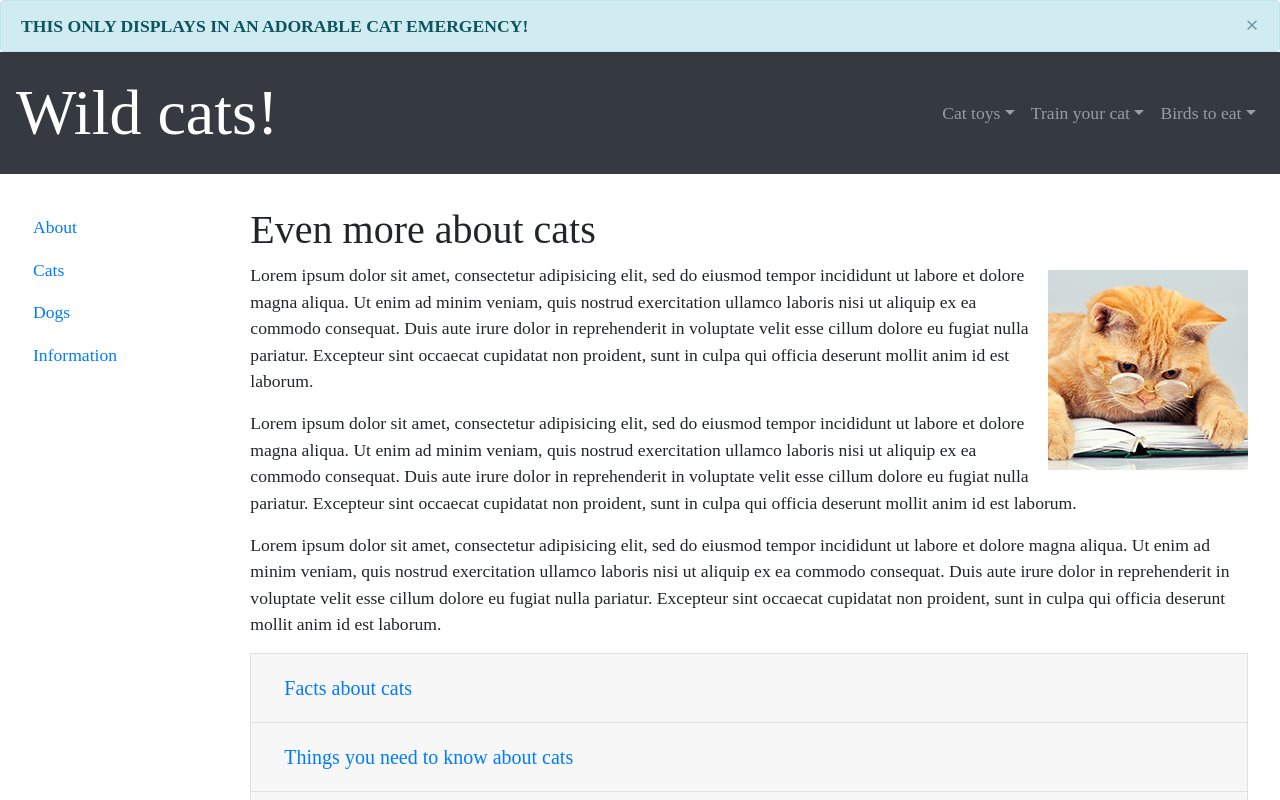
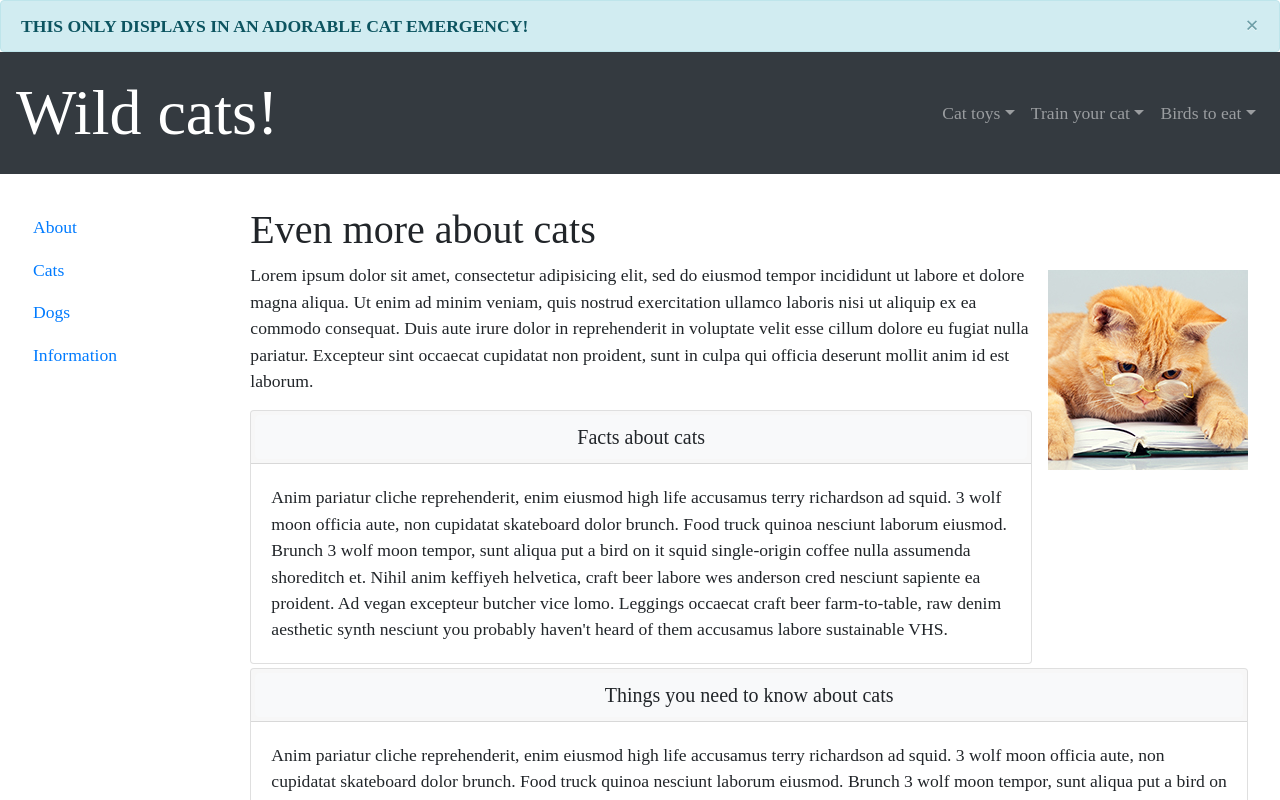
Before and after one commit to mikewatters/html300-project, a Nuxt app: page /information in a window 1280 px wide. Shown: the top 800 px of the page. Built offline with nearby package versions, Linux system fonts and the light colour scheme; a web font is replaced by a local one.

Commit message:
First commit

```diff
--- a/components/Card.vue
+++ b/components/Card.vue
@@ -18,7 +18,7 @@ export default {
 <div class="card bg-light text-white">
   <img :src="card.url" class="card-img" :alt="card.alt">
 </div>
-<p> {{ card.id }}</p>
+
 </template>
 
 <style scoped>
--- a/components/mixins.js
+++ b/components/mixins.js
@@ -14,8 +14,11 @@ export default {
     },
     myMethod() {
       console.log("and this is working");
-      var element = document.getElementById("black-border");
-      element.classList.toggle("red-border");
+      var element = document.querySelectorAll(".card");
+      console.log(element)
+      element.forEach(function(e) {
+        e.classList.toggle("red-border");
+      })
     }
   }
 }
--- a/pages/cats/index.vue
+++ b/pages/cats/index.vue
@@ -37,6 +37,9 @@ export default {
   <h1>These are a few of my favorite cats</h1>
   <!-- Image content goes here -->
   <p>I'm calling The Cat API for nine incredible cats!</p>
+      <b-button v-if="myVal" @click="myMethod()" class="btn-success" v-b-popover.hover.top="'Make these cats go hmmm.'" title="Do it now">
+      Click me to make the cats bigger
+    </b-button>
   <section class="card-columns" v-if="cards">
     <card v-for="card in cards" :img="card.url" :card="card" :key="card.id">
     </card>
@@ -49,15 +52,10 @@ export default {
 
 <!-- Add "scoped" attribute to limit CSS to this component only -->
 <style scoped>
-.black-border {
-  border: 0.5rem solid #444;
-}
-
-.card img {
+.card {
 width: 100%;
 }
 .red-border {
   border: 0.5rem solid #d9534f;
-  width: 50%;
 }
 </style>
--- a/pages/information/index.vue
+++ b/pages/information/index.vue
@@ -6,26 +6,20 @@
   <img src="../../assets/cats6.jpg" alt="another orange cat with glasses" class="float-right">
   <p>Lorem ipsum dolor sit amet, consectetur adipisicing elit, sed do eiusmod tempor incididunt ut labore et dolore magna aliqua. Ut enim ad minim veniam, quis nostrud exercitation ullamco laboris nisi ut aliquip ex ea commodo consequat. Duis
     aute irure dolor in reprehenderit in voluptate velit esse cillum dolore eu fugiat nulla pariatur. Excepteur sint occaecat cupidatat non proident, sunt in culpa qui officia deserunt mollit anim id est laborum.</p>
-  <p>Lorem ipsum dolor sit amet, consectetur adipisicing elit, sed do eiusmod tempor incididunt ut labore et dolore magna aliqua. Ut enim ad minim veniam, quis nostrud exercitation ullamco laboris nisi ut aliquip ex ea commodo consequat. Duis
-    aute irure dolor in reprehenderit in voluptate velit esse cillum dolore eu fugiat nulla pariatur. Excepteur sint occaecat cupidatat non proident, sunt in culpa qui officia deserunt mollit anim id est laborum.</p>
-  <p>Lorem ipsum dolor sit amet, consectetur adipisicing elit, sed do eiusmod tempor incididunt ut labore et dolore magna aliqua. Ut enim ad minim veniam, quis nostrud exercitation ullamco laboris nisi ut aliquip ex ea commodo consequat. Duis
-    aute irure dolor in reprehenderit in voluptate velit esse cillum dolore eu fugiat nulla pariatur. Excepteur sint occaecat cupidatat non proident, sunt in culpa qui officia deserunt mollit anim id est laborum.</p>
   <!-- Accordion -->
-  <div v-for="item in items" class="accordion">
-    <div class="card">
-      <div class="card-header">
-        <h5 class="mb-0">
-          <button class="btn btn-link" v-on:click="show = !show">
-            {{ item.heading }}
-          </button>
-        </h5>
-      </div>
-      <div id="collapseOne" v-if="show" class="collapse show">
-        <div class="card-body">
-          {{ item.body }}
-        </div>
-      </div>
-    </div>
+     <div v-for="item in items" role="tablist">
+    <b-card no-body class="mb-1">
+      <b-card-header header-tag="header" class="p-1" role="tab">
+        <b-button block href="#" v-b-toggle.accordion-1 variant="light">
+        {{ item.heading }}
+        </b-button>
+      </b-card-header>
+      <b-collapse id="accordion-1" visible accordion="my-accordion" role="tabpanel">
+        <b-card-body>
+          <b-card-text>{{ item.body }}</b-card-text>
+        </b-card-body>
+      </b-collapse>
+    </b-card>
   </div>
 </main>
 
```
Also changed, not shown: jsconfig.json (added, +12 -0 lines), package.json (+5 -7 lines), 2 other files (tests, documents, lock files or other folders).
